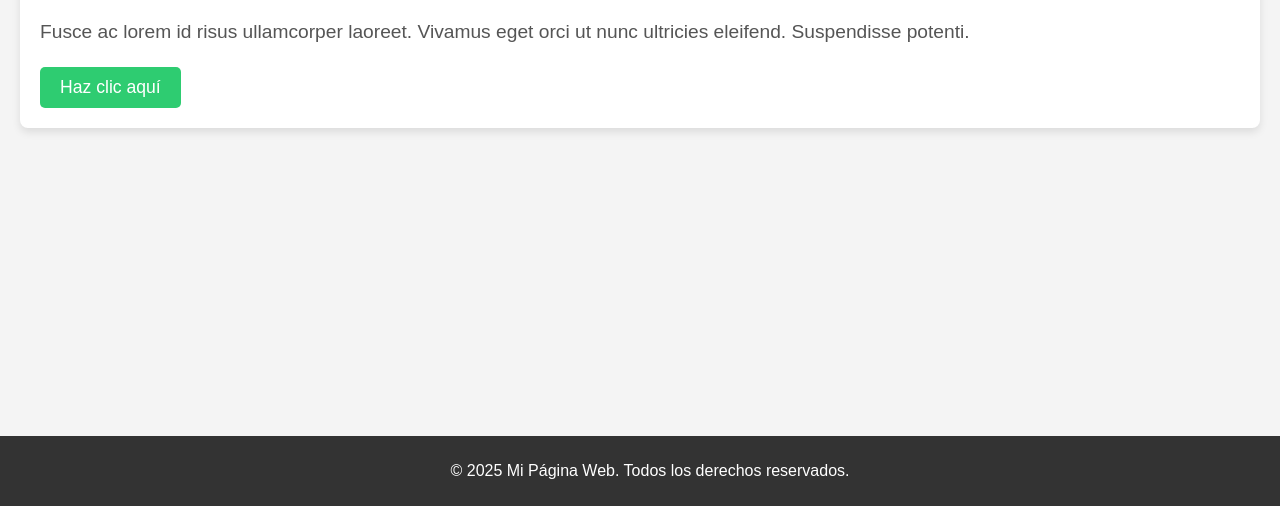
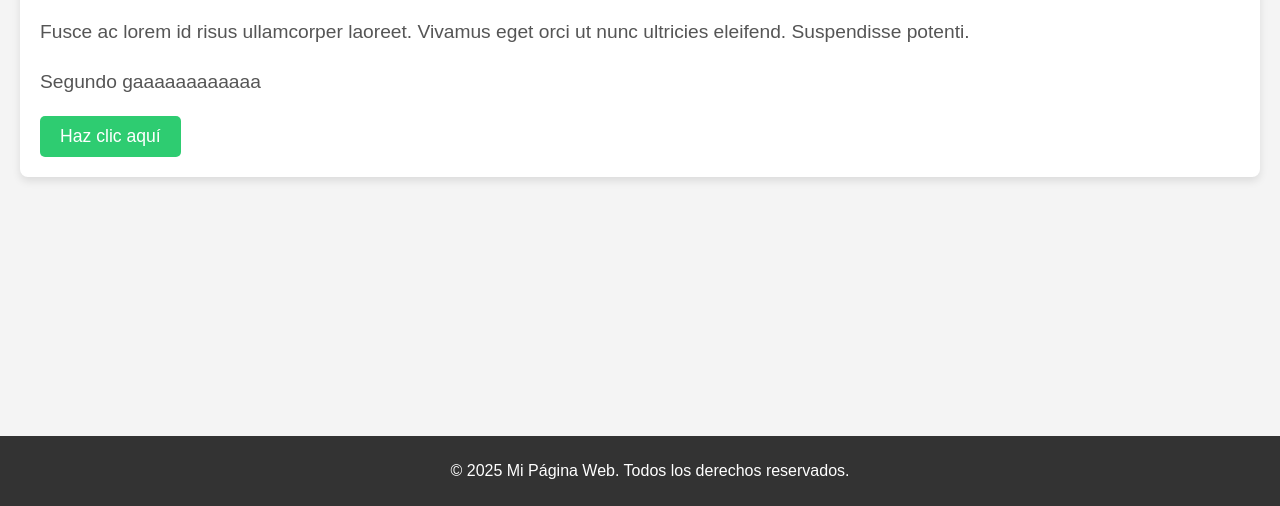
Before and after one commit to DAS-UPN1/T1, a plain HTML site: page index.html in a window 1280 px wide. Shown: the part 294-800 px from the top of the page. Drawn offline with Linux system fonts and the light colour scheme.

Commit message:
Mensaje de tu commit

```diff
--- a/index.html
+++ b/index.html
@@ -26,6 +26,7 @@
     <h2>Mi primer contenido</h2>
     <p>Lorem ipsum dolor sit amet, consectetur adipiscing elit. Nullam non urna nec sapien scelerisque feugiat eget ac purus.</p>
     <p>Fusce ac lorem id risus ullamcorper laoreet. Vivamus eget orci ut nunc ultricies eleifend. Suspendisse potenti.</p>
+    <p>Segundo gaaaaaaaaaaaa</p>
     <button id="actionButton">Haz clic aquí</button>
   </div>
 
```
Also changed, not shown: 1 other file.
